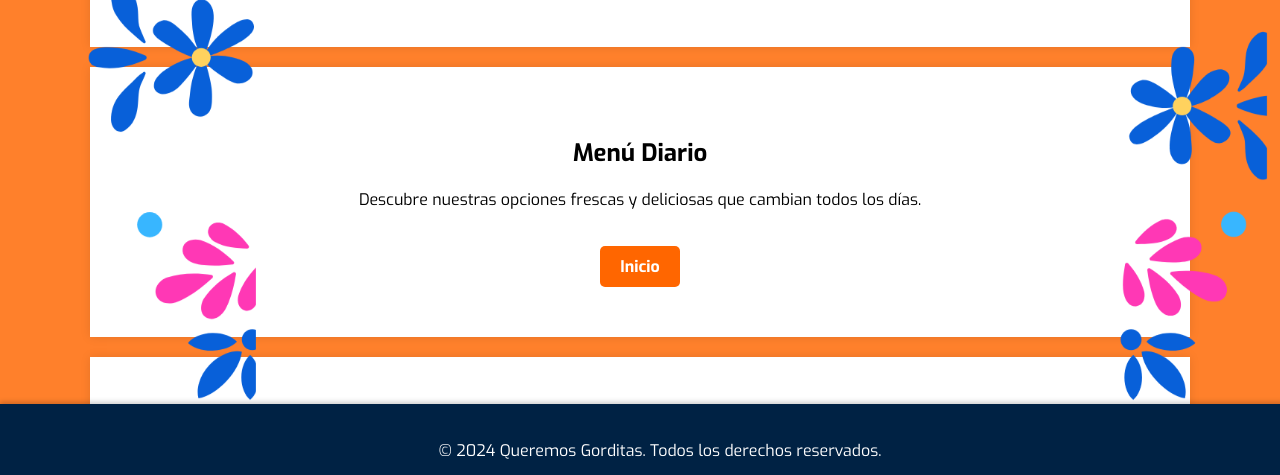
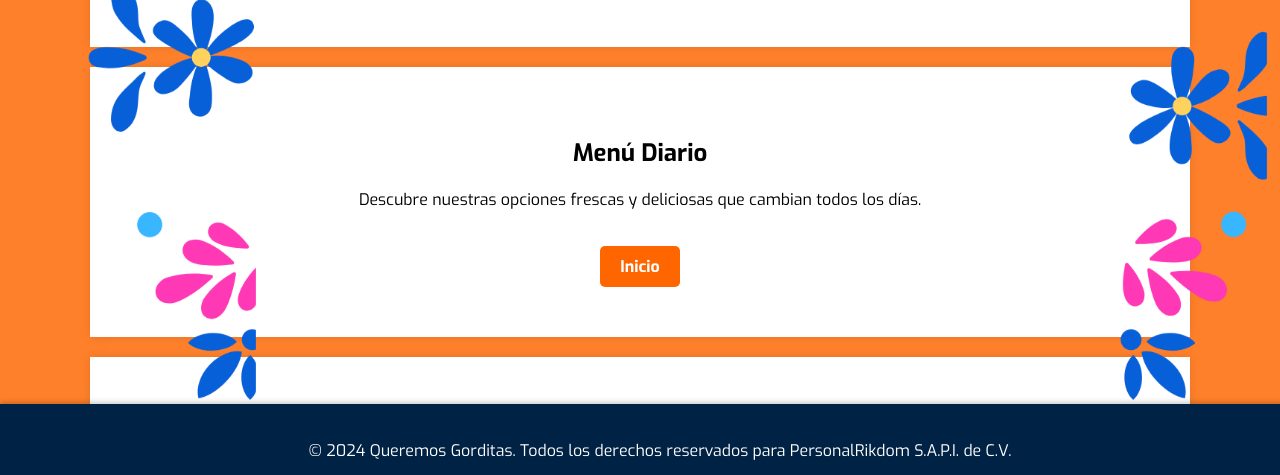
Before and after one commit to Masio84/QueremosGorditas, a plain HTML site: page index.html in a window 1280 px wide. Shown: the part 303-778 px from the top of the page. Drawn offline with Linux system fonts and the light colour scheme.

Commit message:
Update index.html
Incluimos el copyright de PersonalRikdom

```diff
--- a/index.html
+++ b/index.html
@@ -233,7 +233,7 @@
 
     <!-- Pie de página -->
     <footer>
-        <p>&copy; 2024 Queremos Gorditas. Todos los derechos reservados.</p>
+        <p>&copy; 2024 Queremos Gorditas. Todos los derechos reservados para PersonalRikdom S.A.P.I. de C.V.</p>
     </footer>
 
 </body>
```
